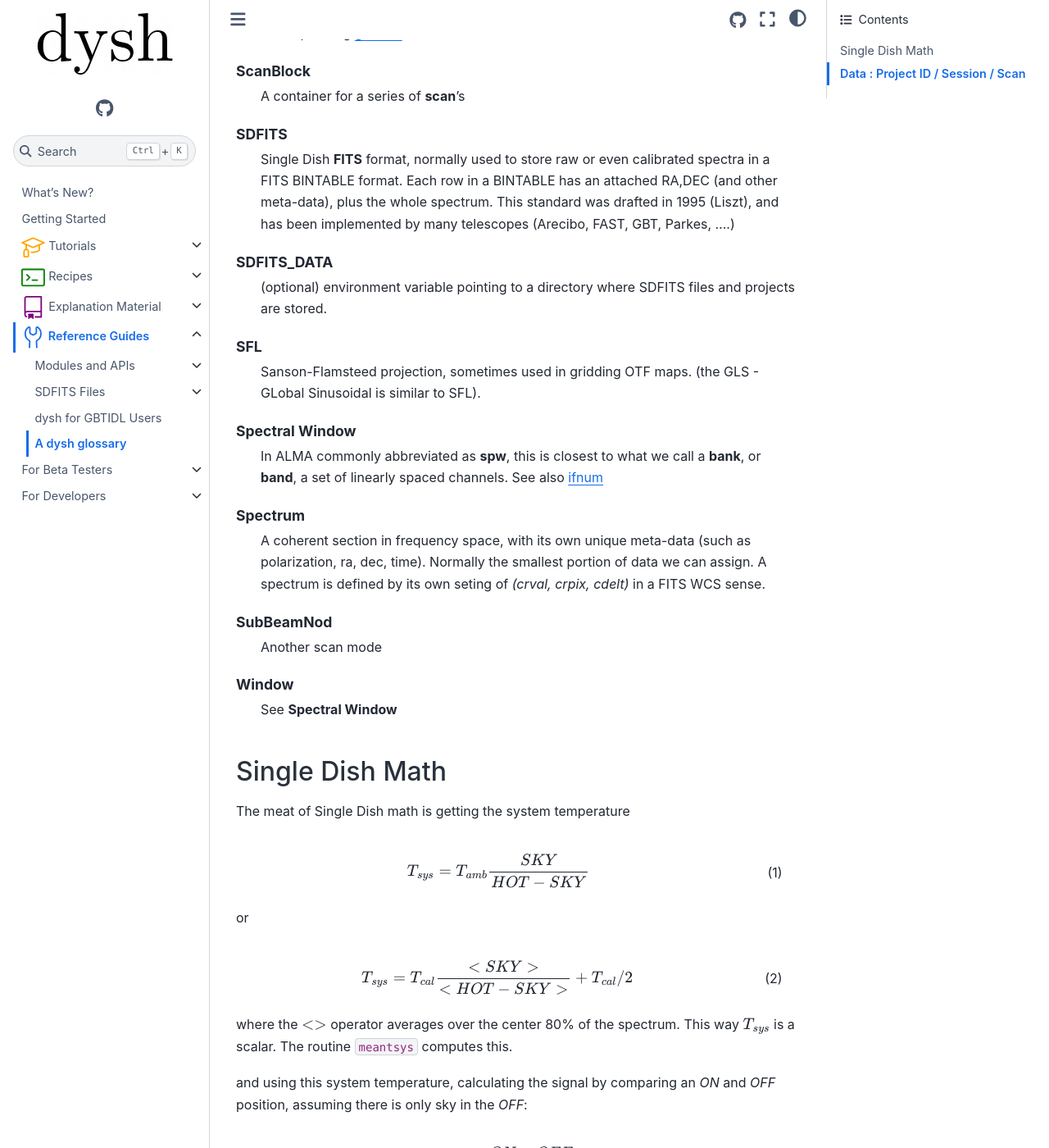
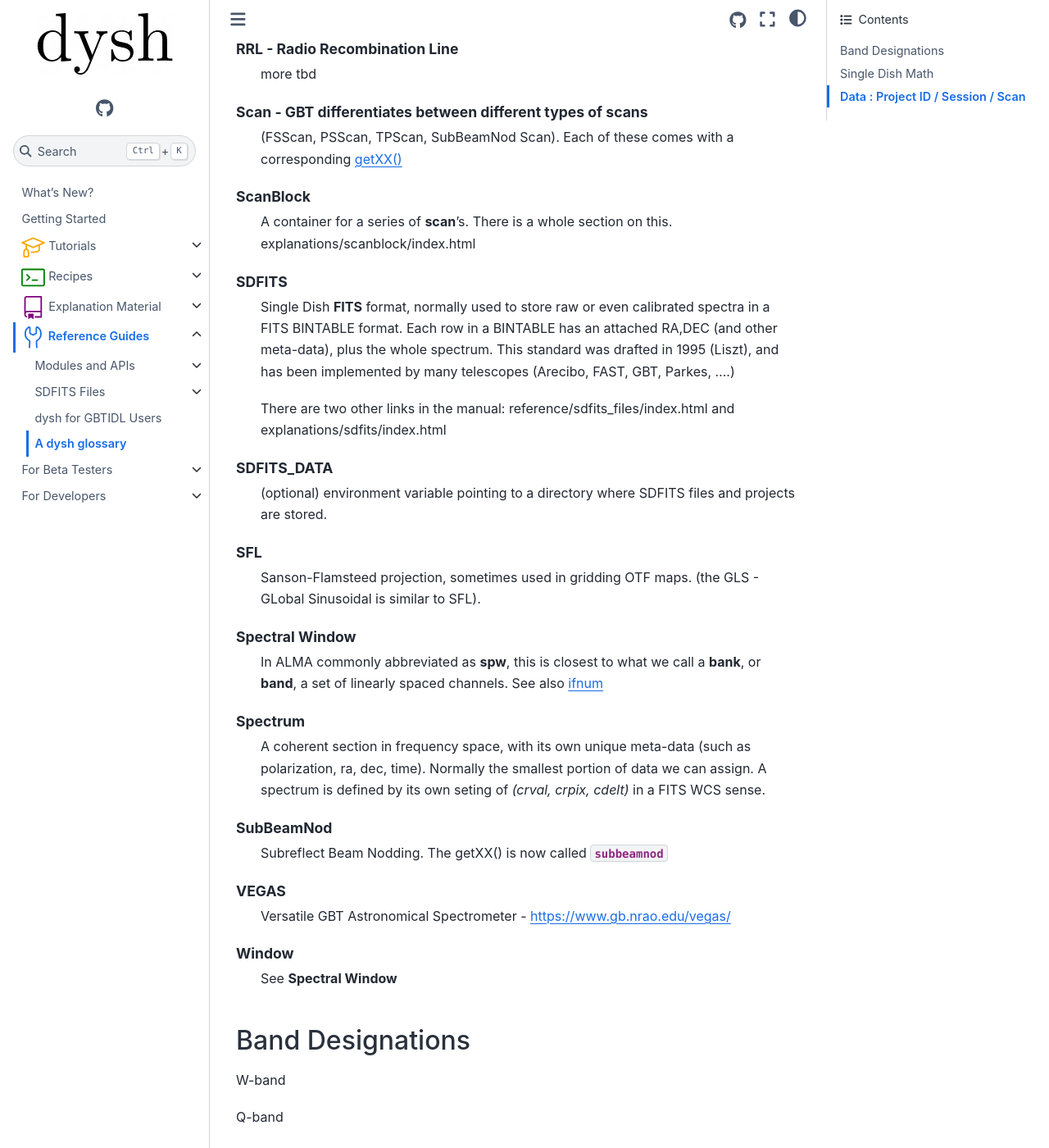
Before and after one commit to GreenBankObservatory/dysh, a Sphinx documentation site: the page built from docs/source/reference/glossary.rst, in a window 1280 px wide and 1400 px high, scrolled down 3253 px. Shown: the whole window at 82% size. Built offline with Sphinx 7.4.7 and the Sphinx Book theme 1.1.4, drawn with Linux system fonts in a browser that asks for light colours; pages that are not in the unit, such as notebooks, are missing from menus; some of the changed text lies outside the part shown.

Commit message:
placeholder for band designations

```diff
--- a/docs/source/reference/glossary.rst
+++ b/docs/source/reference/glossary.rst
@@ -6,6 +6,9 @@ A dysh glossary
 
 .. glossary::
 
+
+    argus
+      yes, this is an abbreviation of sorts - https://www.gb.nrao.edu/argus/
 
     band
       A coherent section of channels in frequency space, all with
@@ -93,6 +96,9 @@ A dysh glossary
       Integration number. 0 being the first.
       Also used as the intnum= keyword in getXX()
 
+    kfpa
+      K-band Focal Plane Array
+
     masking vs. flagging vs. blanking
       Masking removes or hides pixels,
       while flagging keeps the pixels but attaches a status to them for later filtering or analysis. (google)
@@ -149,7 +155,8 @@ A dysh glossary
      with a corresponding :term:`getXX()`
 
     ScanBlock
-      A container for a series of **scan**'s
+      A container for a series of **scan**'s.
+      There is a whole section on this. explanations/scanblock/index.html
 
     SDFITS
       Single Dish **FITS** format, normally used to store
@@ -157,6 +164,9 @@ A dysh glossary
       row in a BINTABLE has an attached RA,DEC (and other meta-data),
       plus the whole spectrum. This standard was drafted in 1995 (Liszt),
       and has been implemented by many telescopes (Arecibo, FAST, GBT, Parkes, ....)
+
+      There are two other links in the manual: reference/sdfits_files/index.html
+      and   explanations/sdfits/index.html
 
     SDFITS_DATA
       (optional) environment variable pointing to a directory where SDFITS files
@@ -176,12 +186,29 @@ A dysh glossary
       defined by its own seting of *(crval, crpix, cdelt)* in a FITS WCS sense.
 
     SubBeamNod
-      Another scan mode
+      Subreflect Beam Nodding. The getXX() is now called `subbeamnod`
+
+    VEGAS
+      Versatile GBT Astronomical Spectrometer - https://www.gb.nrao.edu/vegas/
 
     Window
       See **Spectral Window**
 
-.. _overloaded:
+
+Band Designations
+~~~~~~~~~~~~~~~~~
+
+
+W-band
+
+Q-band
+
+L-band
+
+K-band
+
+
+.. _sdmath:
 
 
 
```
Also changed, not shown: other parts of docs/source/reference/glossary.rst (+1 -1 lines).
